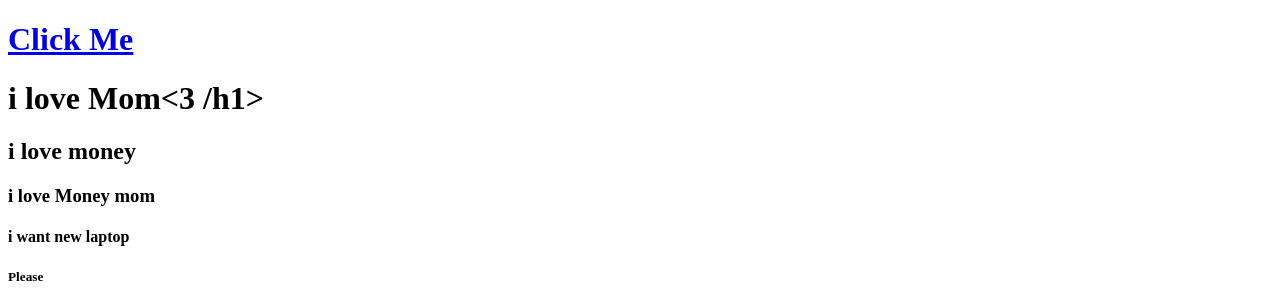
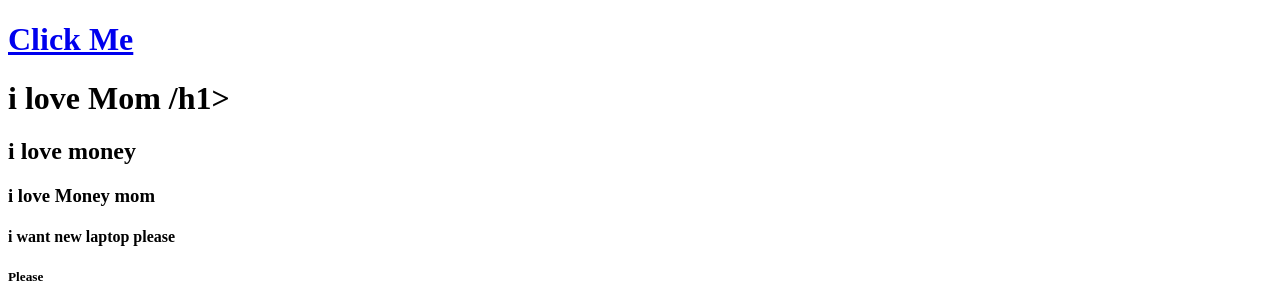
Before and after one commit to ARTTieee/Beta-Tester2, a plain HTML site: page index.html in a window 1280 px wide. Shown: the top 296 px of the page. Drawn offline with Linux system fonts and the light colour scheme.

Commit message:
Update index.html

```diff
--- a/index.html
+++ b/index.html
@@ -9,10 +9,10 @@
     <h1>
            <a href=" https://web.facebook.com/groups/411764318088199/permalink/729298099668151/?mibextid=wwXIfr&rdid=a1MY2IwHUAfUJJnx#" target="_blank"> Click Me</a>
     </h1>
- <h1> i love Mom<3 /h1>
+ <h1> i love Mom /h1>
  <h2> i love money </h2>
  <h3> i love Money mom</h3>
- <h4> i want new laptop</h4>
+ <h4> i want new laptop please </h4>
  <h5> Please</h5>
  <h6> Please Please</h6>
 
```
